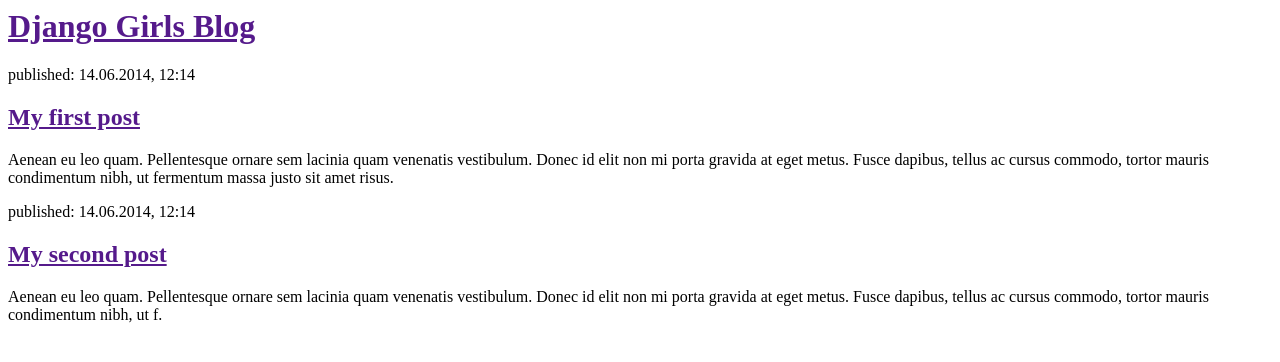
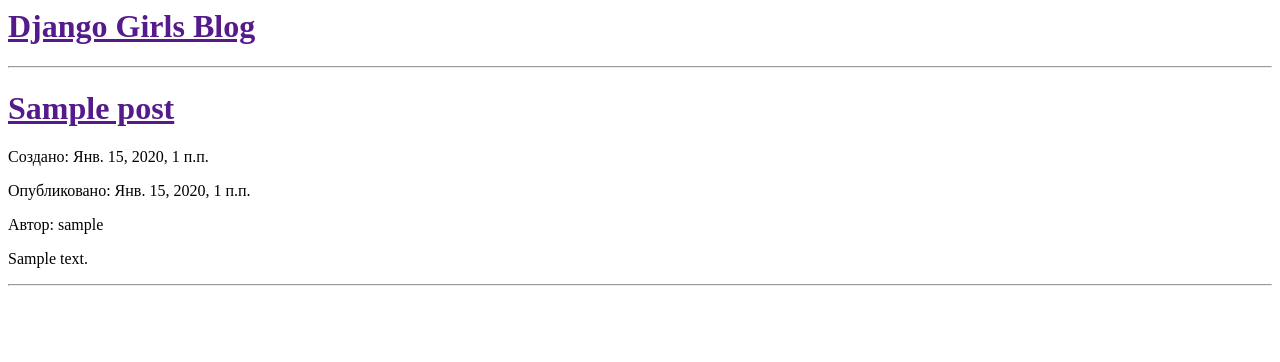
Before and after one commit to alexey-sin/my-first-blog, a Django app: page / in a window 1280 px wide. Shown: the top 362 px of the page. Run offline with Django 3.2, Linux system fonts and the light colour scheme; tables that the repository leaves empty hold one stand-in row (values such as "Sample post").

Commit message:
Modified templates

```diff
--- a/blog/templates/blog/post_list.html
+++ b/blog/templates/blog/post_list.html
@@ -6,17 +6,16 @@
 		<div>
 			<h1><a href="">Django Girls Blog</a></h1>
 		</div>
-
+		{% for post in posts %}
 		<div>
-			<p>published: 14.06.2014, 12:14</p>
-			<h2><a href="">My first post</a></h2>
-			<p>Aenean eu leo quam. Pellentesque ornare sem lacinia quam venenatis vestibulum. Donec id elit non mi porta gravida at eget metus. Fusce dapibus, tellus ac cursus commodo, tortor mauris condimentum nibh, ut fermentum massa justo sit amet risus.</p>
+			<hr />
+			<h1><a href="">{{ post.title }}</a></h1>
+			<p>Создано: {{ post.created_date }}</p>
+			<p>Опубликовано: {{ post.published_date }}</p>
+			<p>Автор: {{ post.author }}</p>
+			<p>{{ post.text|linebreaksbr }}</p>
 		</div>
-
-		<div>
-			<p>published: 14.06.2014, 12:14</p>
-			<h2><a href="">My second post</a></h2>
-			<p>Aenean eu leo quam. Pellentesque ornare sem lacinia quam venenatis vestibulum. Donec id elit non mi porta gravida at eget metus. Fusce dapibus, tellus ac cursus commodo, tortor mauris condimentum nibh, ut f.</p>
-		</div>
+		{% endfor %}
+		<hr />
 	</body>
 </html>
--- a/blog/views.py
+++ b/blog/views.py
@@ -1,4 +1,8 @@
 from django.shortcuts import render
+from django.utils import timezone
+from .models import Post
 
 def post_list(request):
-	return render(request, 'blog/post_list.html', {})
+	#posts = Post.objects.filter(published_date__lte=timezone.now()).order_by('published_date')
+	posts = Post.objects.order_by('published_date')
+	return render(request, 'blog/post_list.html', {'posts': posts})
```
